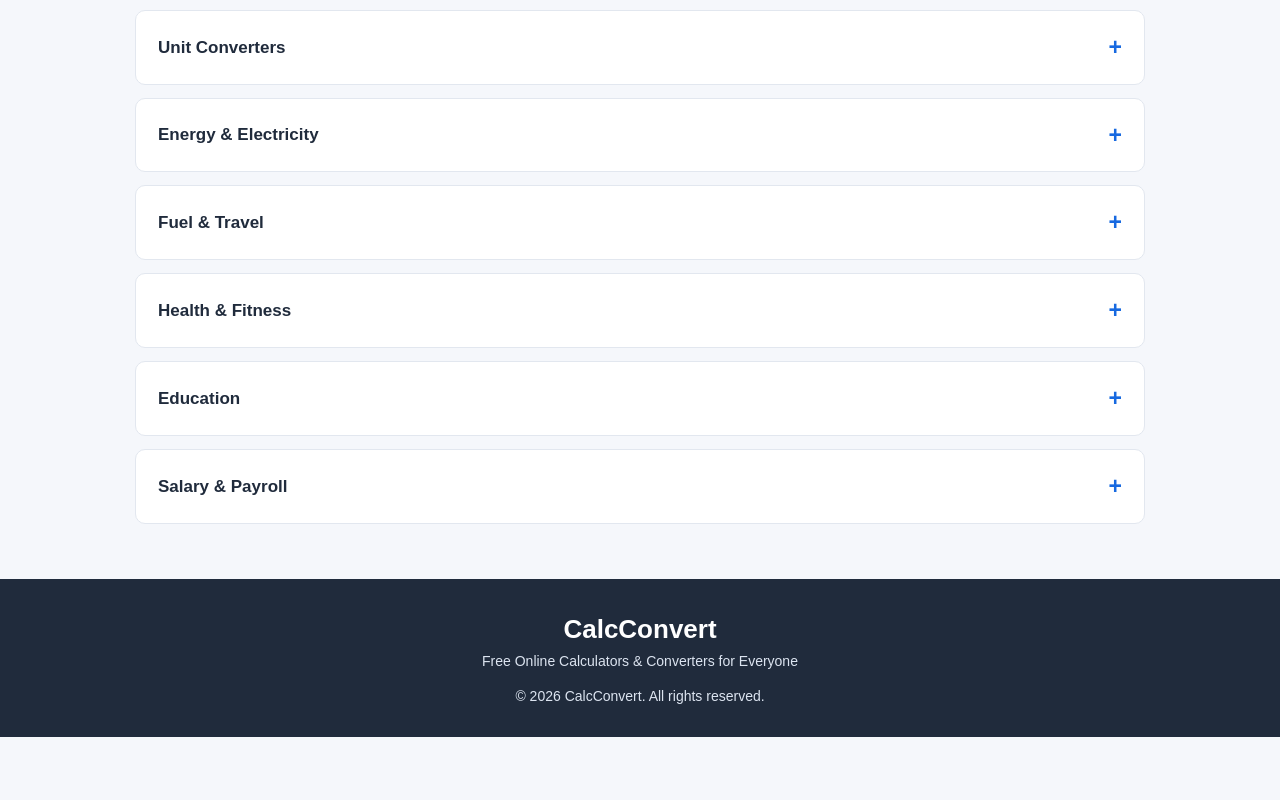
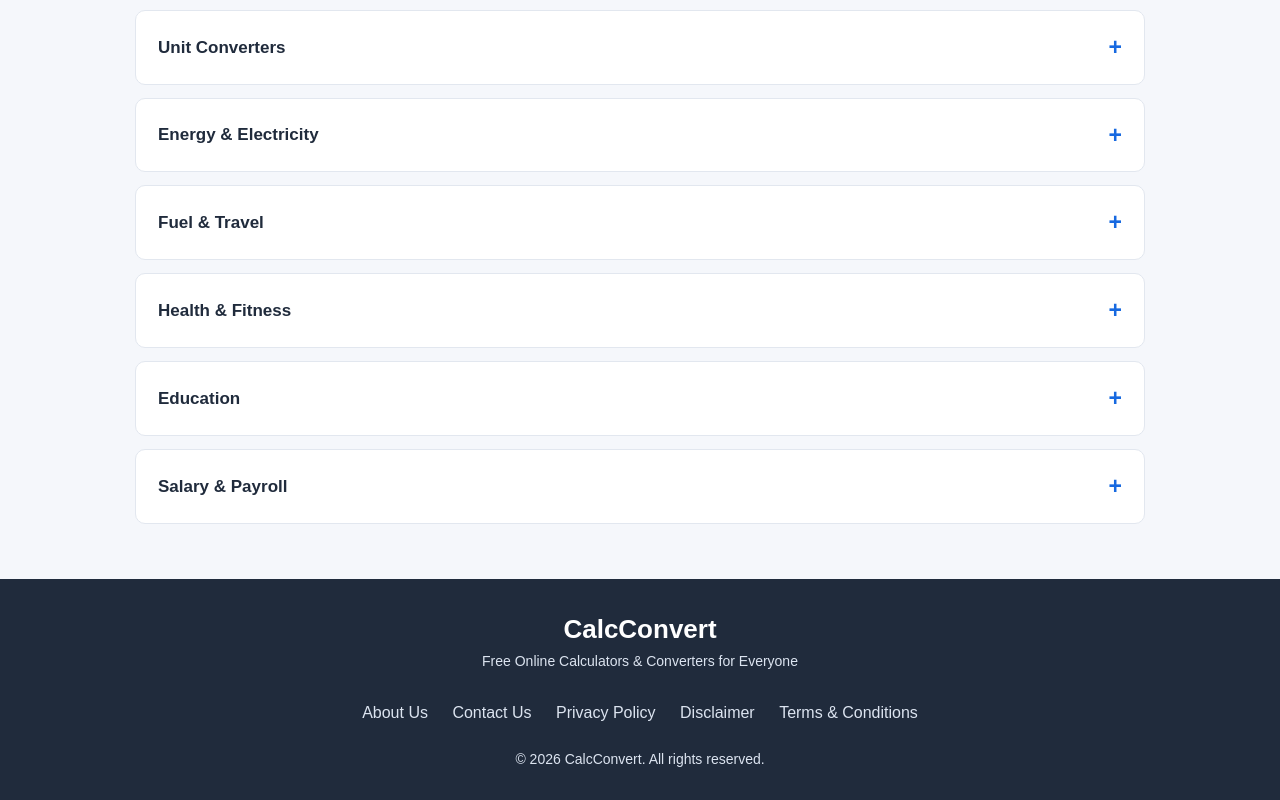
Before and after one commit to tayabqazi/calcconvert, a plain HTML site: page index.html in a window 1280 px wide. Shown: the part 1001-1801 px from the top of the page. Before the commit the page ends 1738 px from the top, so only its background shows below. Drawn offline with Linux system fonts and the light colour scheme.

Commit message:
Update index.html footer

```diff
--- a/index.html
+++ b/index.html
@@ -321,11 +321,23 @@ footer p { font-size: 14px; }
   </div>
 </main>
 
+
 <footer>
-  <div class="logo" style="color:white;">CalcConvert</div>
-  <p>Free Online Calculators &amp; Converters for Everyone</p>
-  <p style="margin-top:12px;">&copy; 2026 CalcConvert. All rights reserved.</p>
+    <div class="logo" style="color:white;">CalcConvert</div>
+
+    <p>Free Online Calculators &amp; Converters for Everyone</p>
+
+    <div style="margin:20px 0 15px; line-height:2.5;">
+        <a href="about-us.html" style="color:#dce4f0; text-decoration:none; margin:0 10px;">About Us</a>
+        <a href="contact-us.html" style="color:#dce4f0; text-decoration:none; margin:0 10px;">Contact Us</a>
+        <a href="privacy-policy.html" style="color:#dce4f0; text-decoration:none; margin:0 10px;">Privacy Policy</a>
+        <a href="disclaimer.html" style="color:#dce4f0; text-decoration:none; margin:0 10px;">Disclaimer</a>
+        <a href="terms-and-conditions.html" style="color:#dce4f0; text-decoration:none; margin:0 10px;">Terms &amp; Conditions</a>
+    </div>
+
+    <p style="margin-top:12px;">&copy; 2026 CalcConvert. All rights reserved.</p>
 </footer>
+
 
 <script>
 function searchTools() {
```
